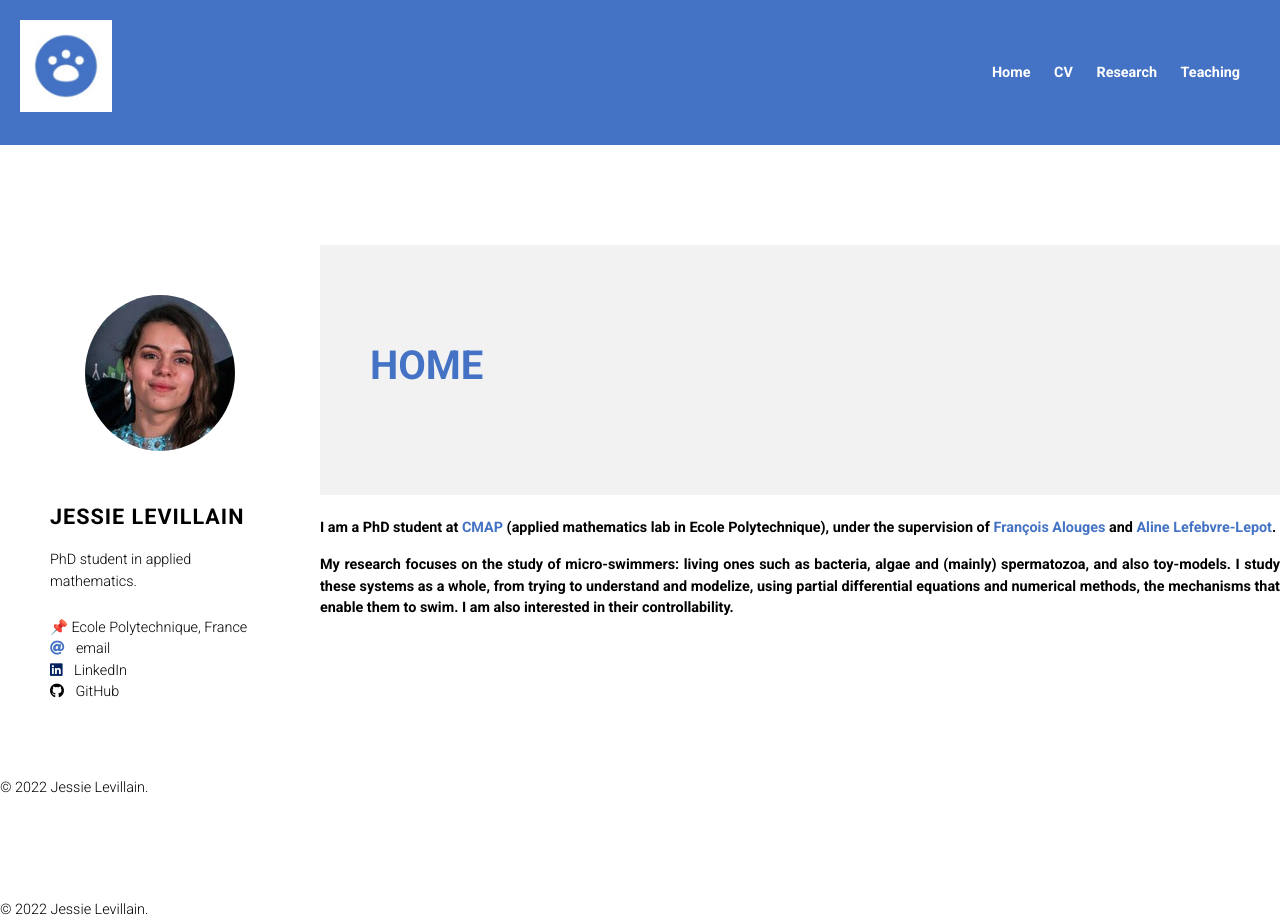
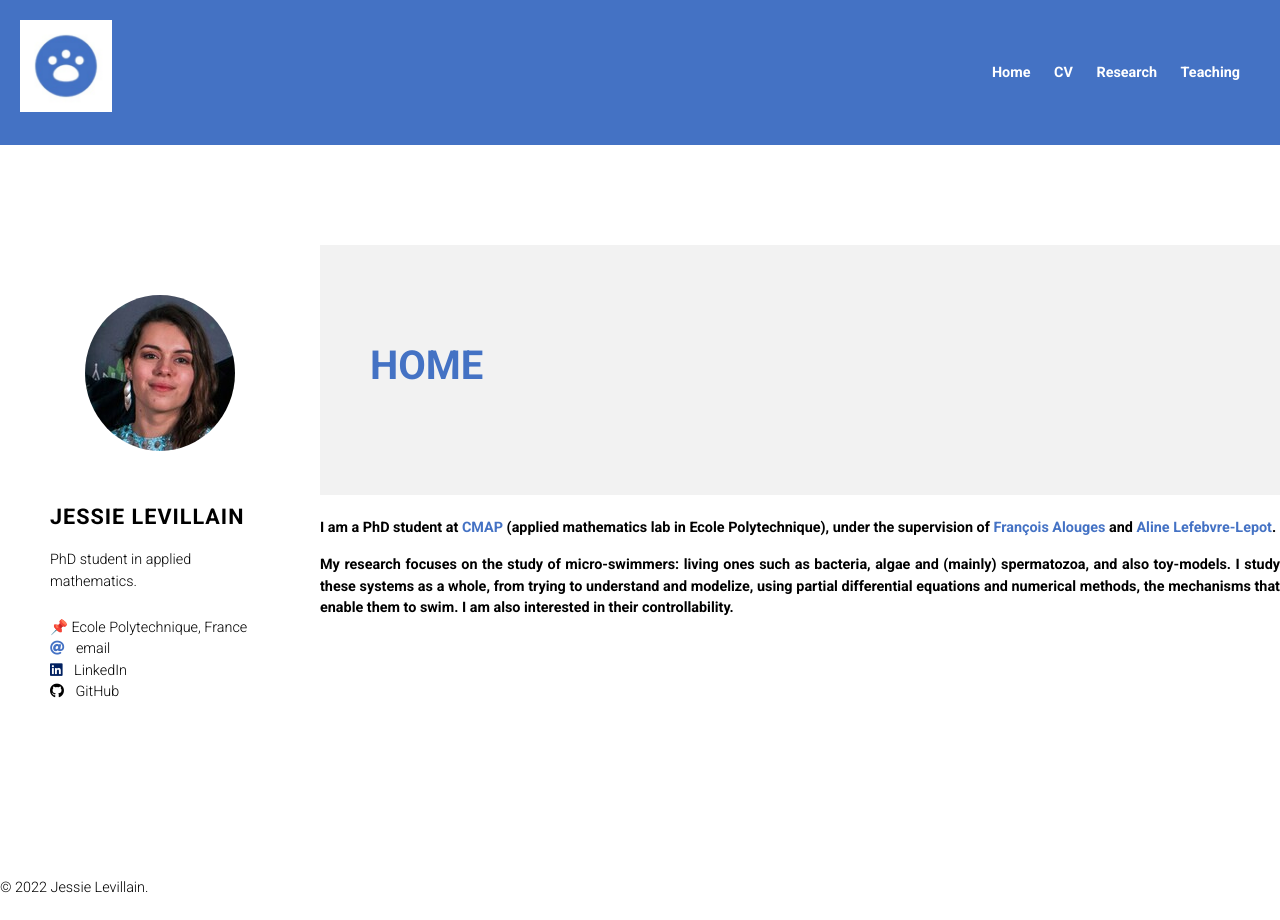
Before and after one commit to jesnial/jesnial.github.io, a Jekyll site: the page built from index.html, in a window 1280 px wide. Built offline with Jekyll 4.4.1, drawn with Linux system fonts in a browser that asks for light colours.

Commit message:
Update index.html

```diff
--- a/index.html
+++ b/index.html
@@ -81,15 +81,4 @@ title: Home
 	      </div>
     </div>
 
-	    <footer>
-    			&copy; 2022 Jessie Levillain.
-		    <style type="text/css">
-/*
-Title: "CreateCSS: PageTitleDisplay"
-*/
-.wdk_content-pagetitle {
-display:none;
-}
-</style>
-	    </footer>
 </body>
```
